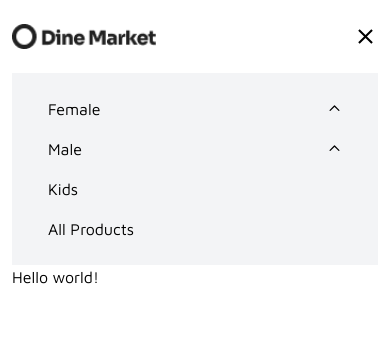
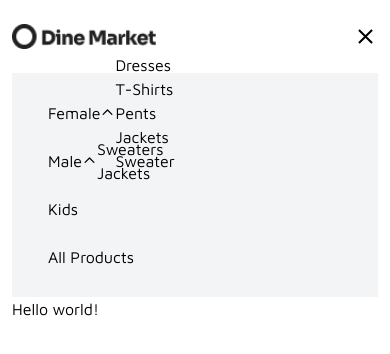
Before and after one commit to Asad-Ur-Rahman/ecommerce-app, a Next.js app: page / in a window 390 px wide. Both pictures are taken after a click on the element 363 px from the left and 38 px from the top of the page. Shown: the top 354 px of the page. Built offline with nearby package versions, Linux system fonts and the light colour scheme.

Commit message:
Update MobileNavbar.tsx

```diff
--- a/src/components/views/Navbar/subComponents/MobileNavbar.tsx
+++ b/src/components/views/Navbar/subComponents/MobileNavbar.tsx
@@ -9,11 +9,21 @@ const MobileNavbar = () => {
             <div className='w-full px-6 py-4 bg-gray-100'>
                 {
                     NavbarArray.map((item: NavbarItemType, index: number) => (
-                        <li key={index} className="py-2 px-3 hover:bg-purple-600 rounded-md duration-300 list-none flex justify-between">
-                            <Link href={item.href}>
-                                {item.label}
-                            </Link>
-                            {item.isDropDown ? <HiOutlineChevronDown className="mt-1 -rotate-180 group-hover:rotate-0 duration-300" size={15} /> : ""}
+                        <li key={index} className={`h-12 flex items-center py-2 px-3 hover:bg-purple-600 rounded-md duration-300 list-none`}>
+                            <div className="flex justify-between">
+
+                                <Link href={item.href}>
+                                    {item.label}
+                                </Link>
+                                {item.isDropDown ? <HiOutlineChevronDown className="mt-1 -rotate-180 group-hover:rotate-0 duration-300" size={15} /> : ""}
+                            </div>
+                            <div>
+                                {
+                                    item.dropDownData?.map((subItem: NavbarItemType, index: number) => (
+                                        <div>{subItem.label}</div>
+                                    ))
+                                }
+                            </div>
 
                         </li>
                     ))
```
